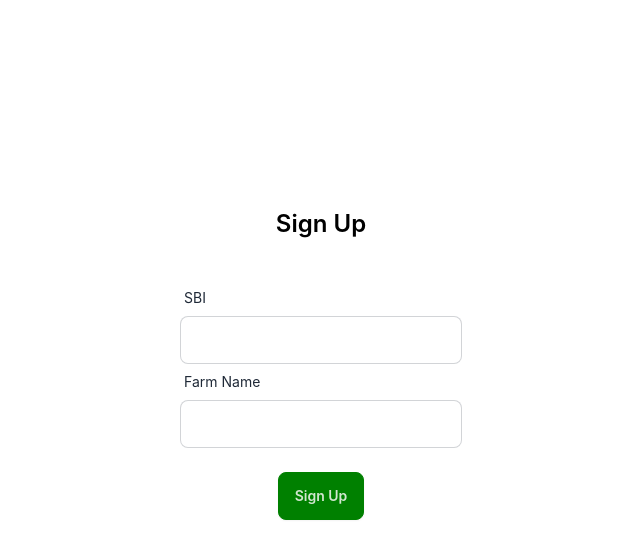
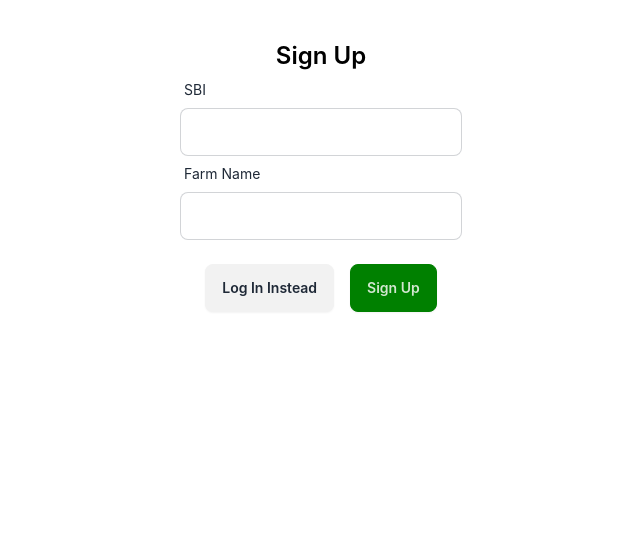
Before and after one commit to ic-monads/SimpliFI, a Next.js app: page /signup in a window 1280 px wide. Shown: the top 558 px of the page, without its empty margins (319-959 px from the left). Built offline with nearby package versions, Linux system fonts and the light colour scheme.

Commit message:
feat: Add links from and to Sign Up and Log In

```diff
--- a/src/app/components/LoginForm.tsx
+++ b/src/app/components/LoginForm.tsx
@@ -1,3 +1,4 @@
+import Link from "next/link";
 import Submit from "./Submit";
 import { attemptLogin } from "@/app/server-actions/farm";
 
@@ -7,7 +8,7 @@
   return (
     <div className="w-full flex justify-center">
       <div className="mx-auto my-10">
-        <h1 className="text-2xl font-semibold text-center">Login</h1>
+        <h1 className="text-2xl font-semibold text-center">Log In</h1>
         {/* {!response!.success && <p className="text-red-500 text-sm mb-5">{response!.message}</p>} */}
         <form className="max-w-sm" action={attemptLogin}>
           <div className="label">
@@ -15,9 +16,10 @@
           </div>
           <input type="text" id="sbi" name="sbi" className="input input-bordered w-full" required />
           <div className="mt-6 flex justify-center gap-4">
-            <Submit text="Manage my farm" />
+            <Submit text="Log In" />
           </div>
         </form>
+        <p className="text-gray-500 mt-6">Still have not registered? <Link className="underline" href='/signup'>Sign Up</Link></p>
       </div>
     </div>
   )
--- a/src/app/components/SignupForm.tsx
+++ b/src/app/components/SignupForm.tsx
@@ -1,12 +1,14 @@
 import Submit from "@/app/components/Submit";
 import { createFarm } from "@/app/server-actions/farm";
+import Link from "next/link";
 
 export default function SignupForm() {
 
   return (
     <div className="w-full flex justify-center">
       <div className="mx-auto mt-10">
-        <form className="max-w-sm" action={createFarm}>
+        <h1 className="text-2xl font-semibold text-center">Sign Up</h1>
+        <form className="" action={createFarm}>
           <div className="label">
             <label htmlFor="sbi" className="label-text">SBI</label>
           </div>
@@ -16,6 +18,9 @@
           </div>
           <input type="text" id="name" name="name" className="input input-bordered w-full" required />
           <div className="mt-6 flex justify-center gap-4">
+            <Link href="/login">
+              <button className="btn">Log In Instead</button>
+            </Link>
             <Submit text="Sign Up" />
           </div>
         </form>
--- a/src/app/signup/page.tsx
+++ b/src/app/signup/page.tsx
@@ -2,12 +2,5 @@
 
 export default function Page() {
 
-  return (
-    <div className="w-full p-x">
-      <div className="flex flex-col py-52 w-full items-center justify-between">
-        <h1 className="text-2xl font-semibold">Sign Up</h1>
-        <SignupForm></SignupForm>
-      </div>
-    </div>
-  )
+  return <SignupForm />;
 }
```
